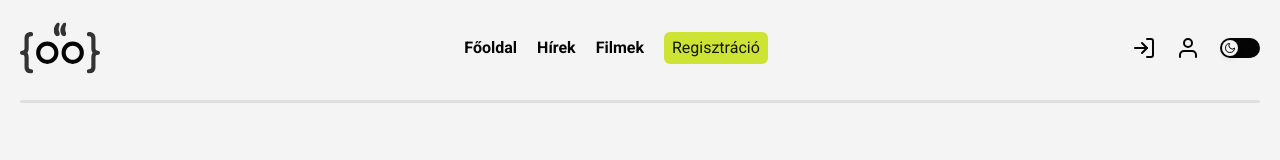
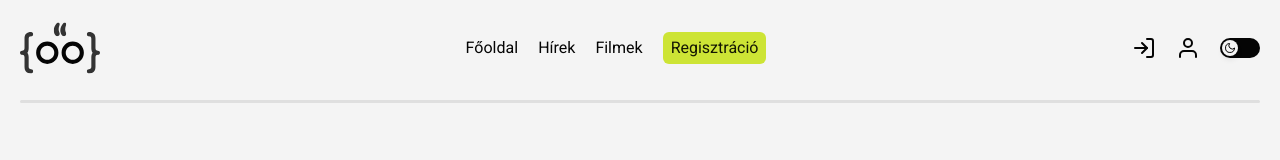
Before and after one commit to sagi-daniel/nerdnews-fsApi, a React (Vite) app in the folder frontend/: page /Home in a window 1280 px wide. Shown: the top 160 px of the page. Built offline with nearby package versions, Linux system fonts and the light colour scheme; no server answers.

Commit message:
removed semibol style

```diff
--- a/frontend/src/components/NavItem.jsx
+++ b/frontend/src/components/NavItem.jsx
@@ -4,9 +4,7 @@ function NavItem({ menuItem }) {
   return (
     <Link
       to={`/${menuItem.path}`}
-      className={`relative ${
-        menuItem.type === 'action' ? 'btn-primary-sm' : 'hover-half-underline cursor-pointer font-semibold'
-      }`}
+      className={`relative ${menuItem.type === 'action' ? 'btn-primary-sm' : 'hover-half-underline cursor-pointer '}`}
     >
       <span>{menuItem.name}</span>
     </Link>
```
